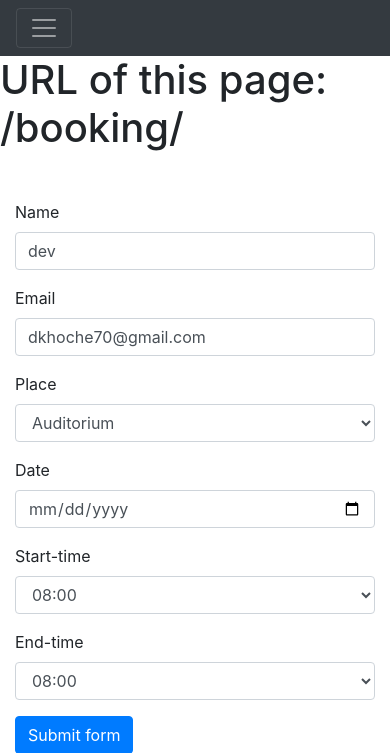
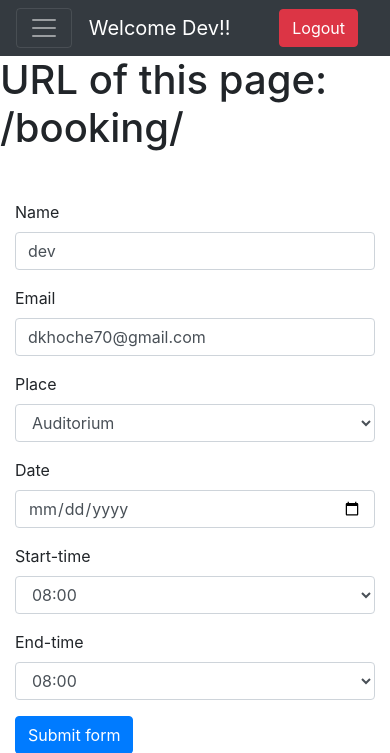
Before and after one commit to Srajan1122/Auditorium-Booking-System, a Django app: page /booking/ in a window 390 px wide. Shown: the top 753 px of the page. Run offline with Django 3.2, Linux system fonts and the light colour scheme; a user stored in the database is signed in; some libraries are stand-ins or nearby versions.

Commit message:
Changed mobile css and some small bugs

```diff
--- a/Booking/settings.py
+++ b/Booking/settings.py
@@ -25,7 +25,7 @@ SECRET_KEY = '(l_k%su1bh9u8wiqil(h@5#e-i)i#^c-r-c4%=$elkb3!tzs=z'
 # SECURITY WARNING: don't run with debug turned on in production!
 DEBUG = True
 
-ALLOWED_HOSTS = []
+ALLOWED_HOSTS = ['192.168.1.3']
 
 
 # Application definition
--- a/templates/login/extended.html
+++ b/templates/login/extended.html
@@ -22,48 +22,56 @@
     </button>
     <div class="collapse navbar-collapse " id="navbarSupportedContent">
       <ul class="navbar-nav mr-auto">
-      <li class="nav-item mx-3" >
+        <li class="nav-item mx-3">
           {% url 'success' as Homepage %}
-          {% if request.path != Homepage %} <a class="nav-link" href="{% url 'success' %}">Home <span class="sr-only">(current)</span></a>
+          {% if request.path != Homepage %} <a class="nav-link" href="{% url 'success' %}">Home <span
+              class="sr-only">(current)</span></a>
           {% else %}
           <a class="nav-link active" href="{{ Homepage }}">Home <span class="sr-only">(current)</span></a>
           {% endif %}
         </li>
         <li class="nav-item mx-3">
           {% url 'booking' as booking %}
-          {% if request.path != booking %} <a class="nav-link"  href="{{ booking }}">Make a Booking</a>
+          {% if request.path != booking %} <a class="nav-link" href="{{ booking }}">Make a Booking</a>
           {% else %}
-          <a class="nav-link active"  href="{{ booking }}">Make a Booking</a>
+          <a class="nav-link active" href="{{ booking }}">Make a Booking</a>
           {% endif %}
         </li>
         <li class="nav-item mx-3">
           {% url 'History' as History %}
-          {% if request.path != History %} <a class="nav-link"  href="{{ History }}">History</a>
+          {% if request.path != History %} <a class="nav-link" href="{{ History }}">History</a>
           {% else %}
-          <a class="nav-link active"  href="{{ History }}">History</a>
+          <a class="nav-link active" href="{{ History }}">History</a>
           {% endif %}
 
         </li>
         <li class="nav-item mx-3">
           {% url 'pending' as pending %}
-          {% if request.path != pending %} <a class="nav-link"  href="{{ pending }}">Pending requests</a>
+          {% if request.path != pending %} <a class="nav-link" href="{{ pending }}">Pending requests</a>
         </li>
         {% else %}
-          <a class="nav-link active "  href="{{ pending }}">Pending requests</a>
+        <a class="nav-link active " href="{{ pending }}">Pending requests</a>
         {% endif %}
 
         </li>
       </ul>
+    </div>
+      <ul class="nav navbar-nav navbar-right mx-3">
+          <li>
+        <a class="navbar-brand text-capitalize navbar-brand text-white">Welcome {{ user }}!!</a>
+      </li>
+      </ul>
+
       <ul class="nav navbar-nav navbar-right">
         <li class="nav-item ">
           <form method="POST" action="{% url 'logout'%}">
             {% csrf_token %}
-          <a class="navbar-brand text-capitalize navbar-brand text-white">Welcome {{ user }}!!</a>
+
             <button type="submit" class="btn btn-danger mx-3">Logout</button>
           </form>
         </li>
       </ul>
-  </div>
+
      </nav>
   <h1>URL of this page: {{ request.path }}</h1>
   {% if request.path == url1 %}<h1>hi</h1>{% endif %}
```
Also changed, not shown: db.sqlite3. Lines whose indentation alone changed are shown as unchanged.
